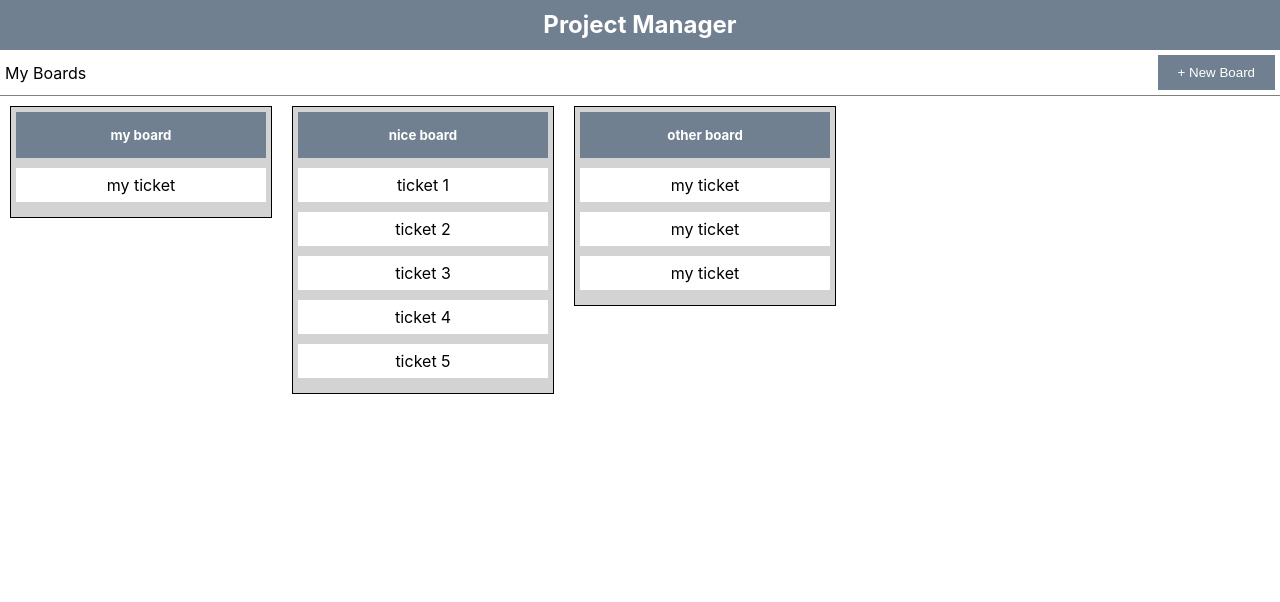
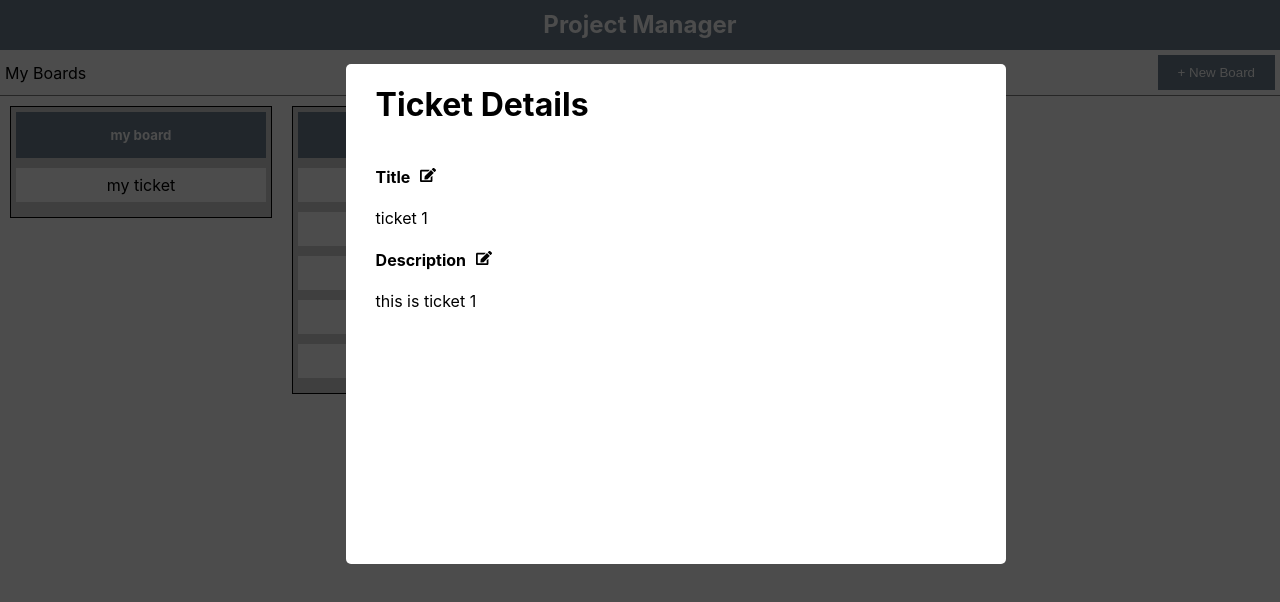
Before and after one commit to skmsd98/react-project-manager-2021, a React (Create React App) app: page / in a window 1280 px wide. Both pictures are taken after a click on the element "ticket 1". Shown: the top 602 px of the page. Built offline with nearby package versions, Linux system fonts and the light colour scheme.

Commit message:
added ticket modal

```diff
--- a/package.json
+++ b/package.json
@@ -8,6 +8,7 @@
     "@testing-library/user-event": "^12.8.1",
     "react": "^17.0.1",
     "react-dom": "^17.0.1",
+    "react-icons": "^4.2.0",
     "react-scripts": "4.0.3",
     "web-vitals": "^1.1.0"
   },
--- a/src/Utilities/Modal/Modal.js
+++ b/src/Utilities/Modal/Modal.js
@@ -12,7 +12,10 @@ const Modal = (props) => (
             position: 'absolute',
             top: "8%",
             left: '27%',
-            borderRadius: '5px'
+            borderRadius: '5px',
+            overflow: 'scroll',
+            textAlign: 'left',
+            padding: '0 30px'
         }}>
             {props.children}
         </div>
--- a/src/components/Main/BoardsList/Board/Ticket/TIcket.js
+++ b/src/components/Main/BoardsList/Board/Ticket/TIcket.js
@@ -1,10 +1,65 @@
-import React from 'react';
+import React, { useState } from 'react';
+import Modal from '../../../../../Utilities/Modal/Modal';
+import { FaEdit } from 'react-icons/fa';
 
-const Ticket = (props) => (
-    <div style={ticketStyles}>
-        <span>{props.title}</span>
-    </div>
-);
+const Ticket = (props) => {
+    const [isModalOpen, toggleModal] = useState(false);
+    const [editStatus, toggleEditStatus] = useState({ isEditTitleActive: false, isEditDescriptionActive: false });
+
+    function handleModalToggle() {
+        toggleModal(!isModalOpen);
+    }
+
+    function handleEditTitle() {
+        toggleEditStatus(prevStatus => (
+            {
+                ...prevStatus,
+                isEditTitleActive: !prevStatus.isEditTitleActive
+            }
+        ))
+    }
+
+    function handleEditDescription() {
+        toggleEditStatus(prevStatus => (
+            {
+                ...prevStatus,
+                isEditDescriptionActive: !prevStatus.isEditDescriptionActive
+            }
+        ))
+    }
+
+    return (
+        <>
+            <div onClick={handleModalToggle} style={ticketStyles}>
+                <span>{props.title}</span>
+            </div>
+            {
+                isModalOpen &&
+                <Modal closed={handleModalToggle} height="500px" width="600px">
+                    <h1>Ticket Details</h1>
+                    <div style={ticketHeadingsStyles}>
+                        <h4 style={headingInside}>Title</h4>
+                        <span onClick={handleEditTitle} style={editIcon}><FaEdit /></span>
+                    </div>
+                    {
+                        !editStatus.isEditTitleActive ?
+                            <p style={{ margin: 0 }}>{props.title}</p> :
+                            <input type="text" value={props.title} />
+                    }
+                    <div style={ticketHeadingsStyles}>
+                        <h4 style={headingInside}>Description</h4>
+                        <span onClick={handleEditDescription} style={editIcon}><FaEdit /></span>
+                    </div>
+                    {
+                        !editStatus.isEditDescriptionActive ?
+                            <p style={{ margin: 0 }}>{props.description}</p> :
+                            <input type="text" value={props.description} />
+                    }
+                </Modal>
+            }
+        </>
+    )
+};
 
 const ticketStyles = {
     backgroundColor: 'white',
@@ -14,4 +69,18 @@ const ticketStyles = {
     cursor: 'pointer',
 }
 
+const ticketHeadingsStyles = {
+    display: 'flex',
+    alignItems: 'center'
+}
+
+const headingInside = {
+    display: 'inline',
+    marginRight: '10px'
+}
+
+const editIcon = {
+    cursor: 'pointer'
+}
+
 export default Ticket;
--- a/src/components/Main/NewBoardToolbar/AddBoardButton/AddBoardButton.js
+++ b/src/components/Main/NewBoardToolbar/AddBoardButton/AddBoardButton.js
@@ -1,22 +1,24 @@
 import React, { useState } from 'react';
-import Modal from '../../../../Utilities/Modal/Modal';
 
 const AddBoardButton = () => {
-    const [isModalOpen, toggleModal] = useState(false);
+    // const [isModalOpen, toggleModal] = useState(false);
 
-    function handleModalToggle() {
-        toggleModal(!isModalOpen);
-    }
+    // function handleModalToggle() {
+    //     toggleModal(!isModalOpen);
+    // }
 
     return (
         <>
-            <button onClick={handleModalToggle} style={buttonStyles}>+ New Board</button>
-            {
+            <button style={buttonStyles}>+ New Board</button>
+            {/* {
                 isModalOpen &&
                 <Modal closed={handleModalToggle} height="500px" width="600px">
                     <div>Hello Hello Hello</div>
+                    <div>Hello Hello Hello</div>
+                    <div>Hello Hello Hello</div>
+                    <div>Hello Hello Hello</div>
                 </Modal>
-            }
+            } */}
         </>
     )
 };
```
Also changed, not shown: 1 other file (tests, documents, lock files or other folders).
